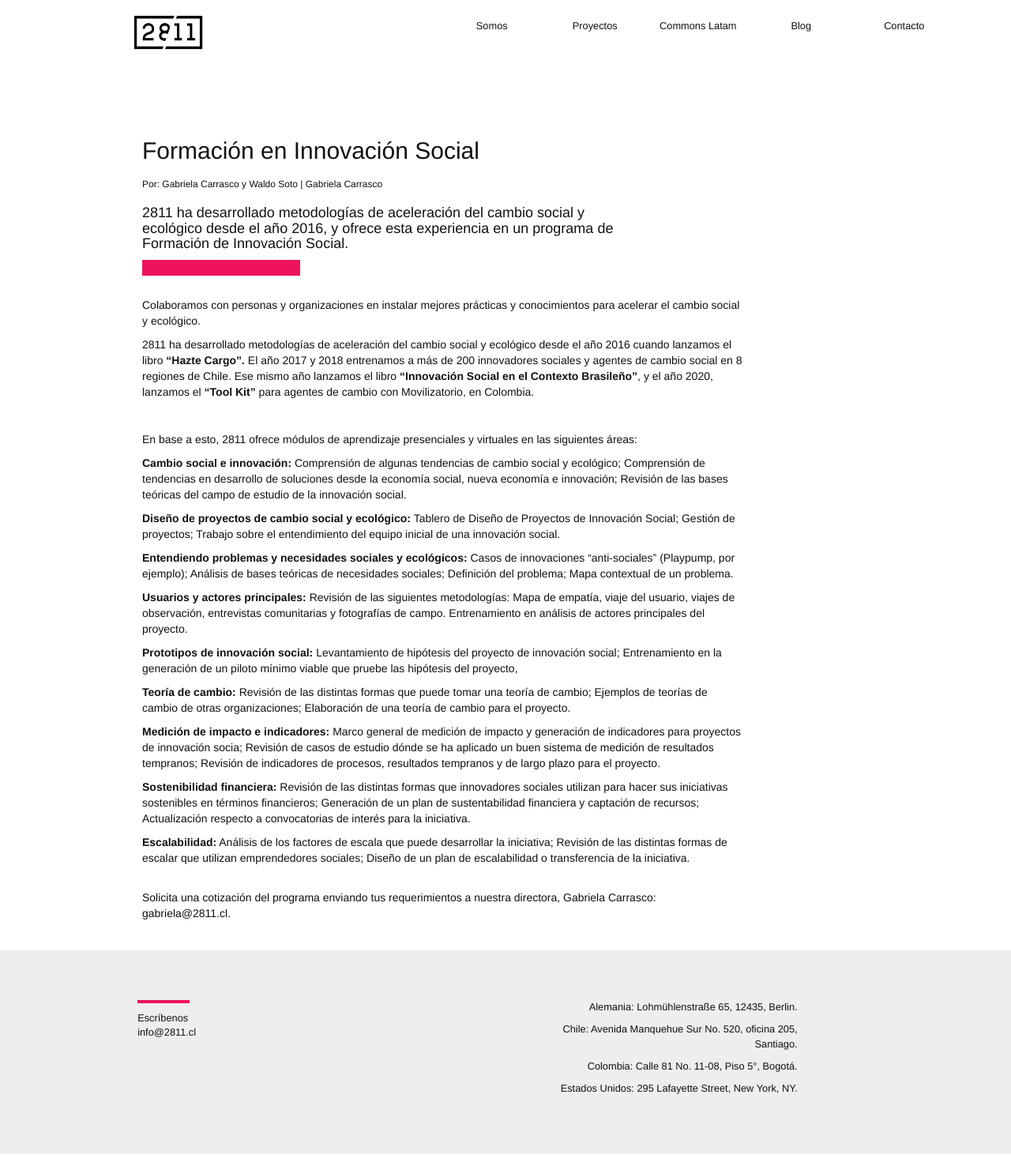
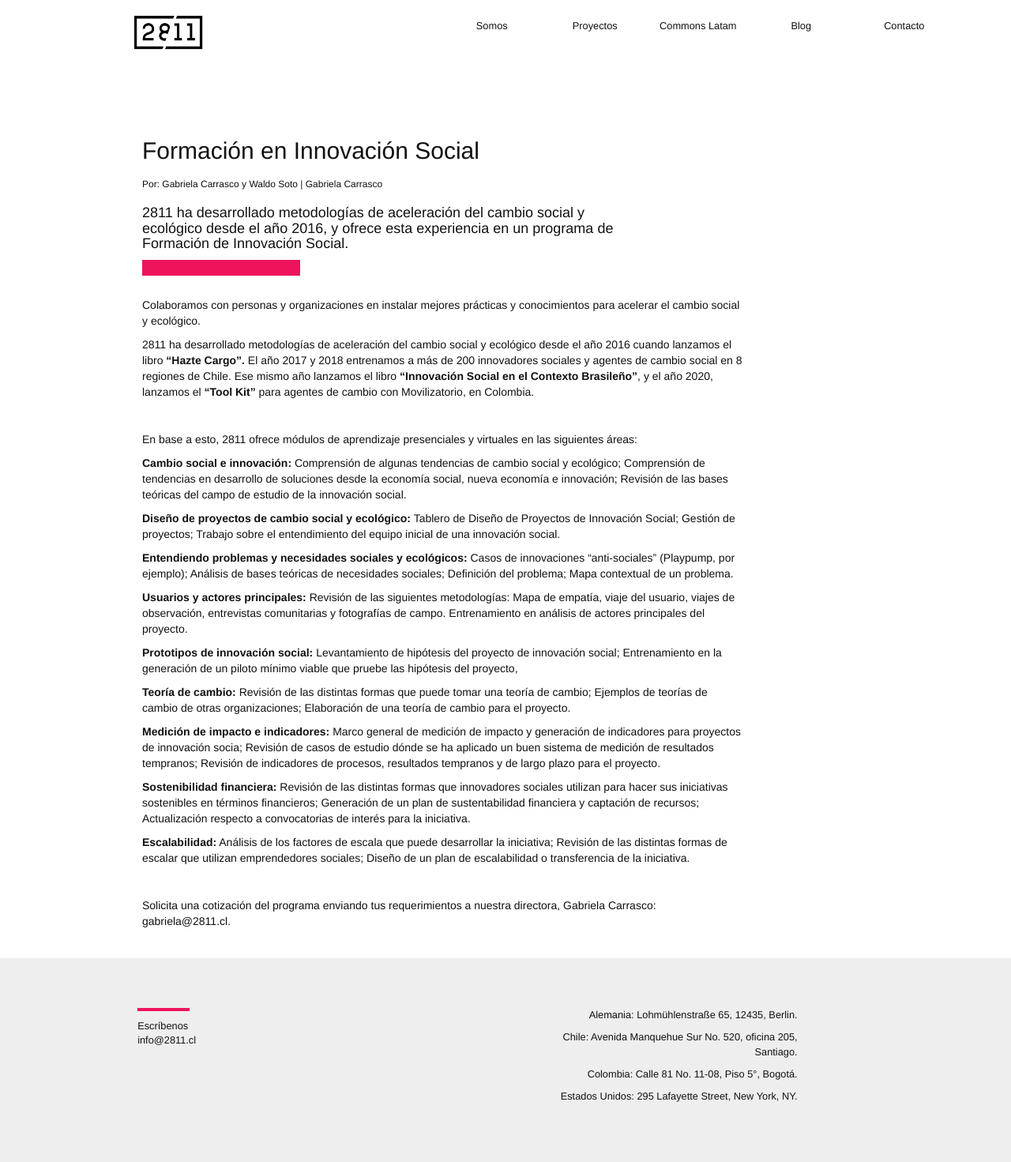
Before and after one commit to 2811Chile/2811Chile.github.io, a Jekyll site: the page built from _posts/2020-05-05-formacion-en-innovacion-social.markdown, in a window 1280 px wide. Shown: the whole page at 79% size. Built offline with Jekyll 4.4.1, drawn with Linux system fonts in a browser that asks for light colours; nearby versions of some CDN libraries; some web fonts are replaced; our own code applies the rules of GitHub Pages for plain Markdown files.

Commit message:
Updated Formacion En Innovacion Social

```diff
--- a/_posts/2020-05-05-formacion-en-innovacion-social.markdown
+++ b/_posts/2020-05-05-formacion-en-innovacion-social.markdown
@@ -42,5 +42,6 @@
 
 **Escalabilidad:** Análisis de los factores de escala que puede desarrollar la iniciativa; Revisión de las distintas formas de escalar que utilizan emprendedores sociales; Diseño de un plan de escalabilidad o transferencia de la iniciativa.
 
-\
+<br/>
+
 Solicita una cotización del programa enviando tus requerimientos a nuestra directora, Gabriela Carrasco: gabriela@2811.cl.
```
